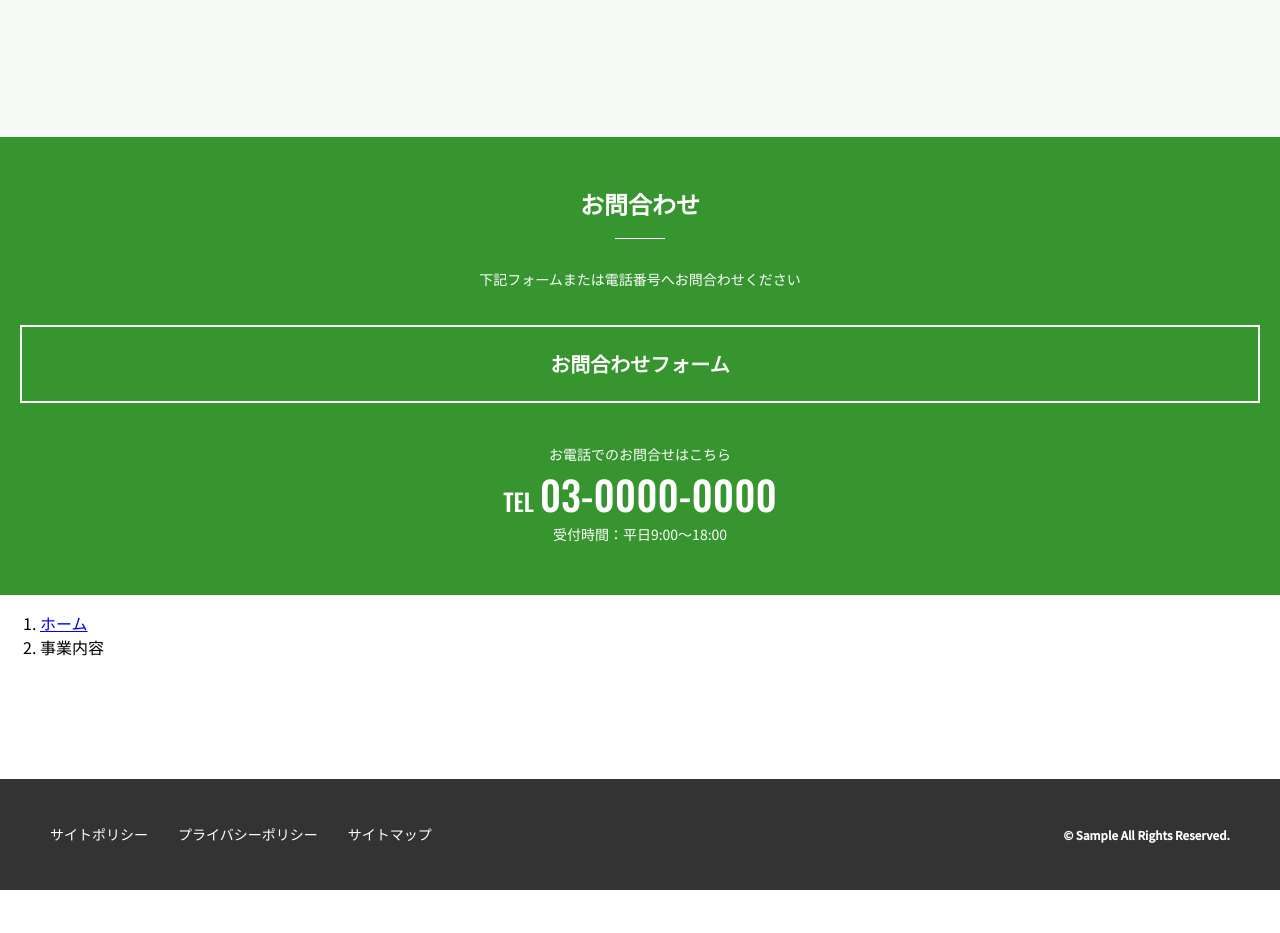
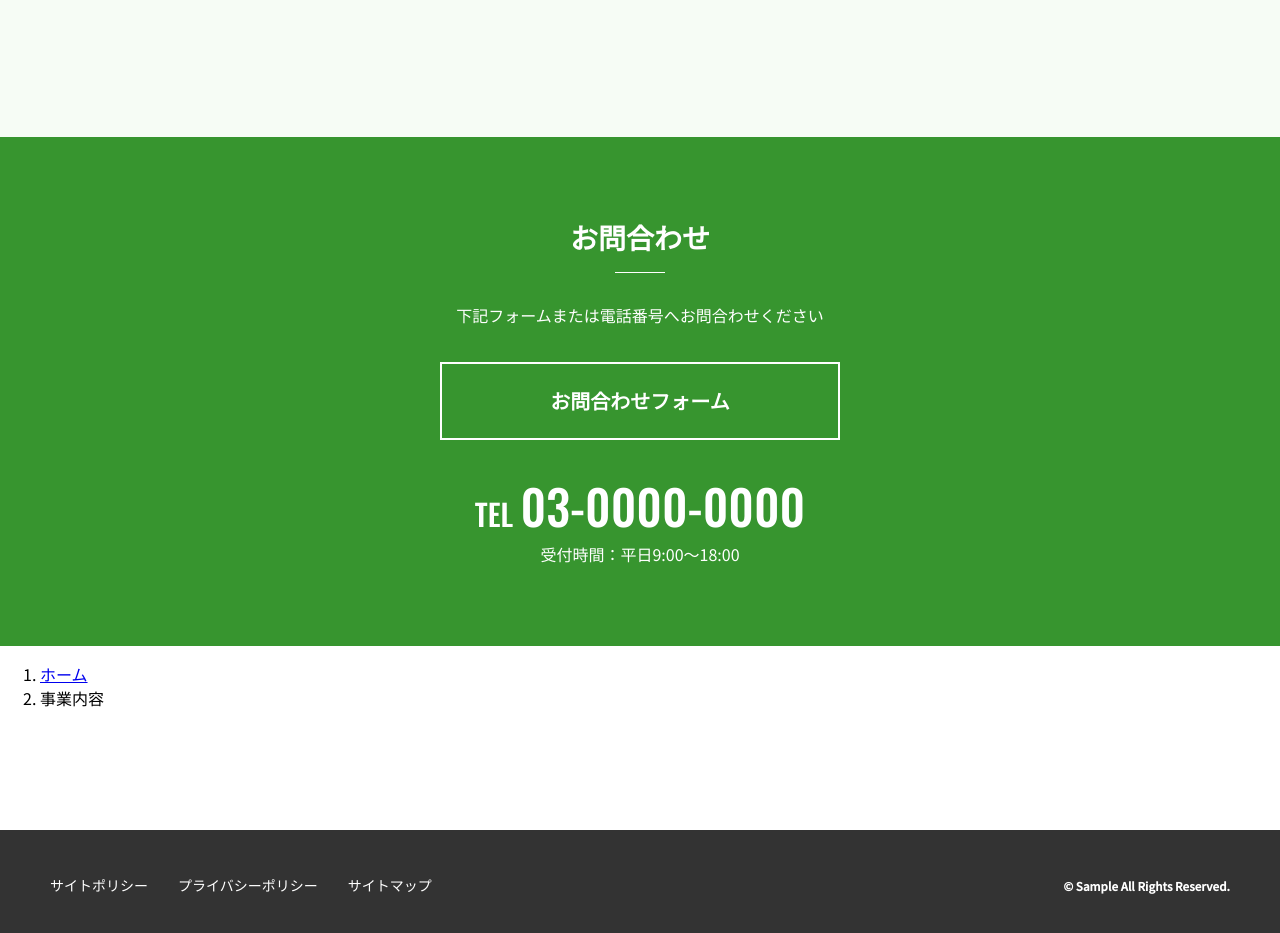
Before and after one commit to zakazan/mdn_coading_textbook, a plain HTML site: page EXERCISE02/index.html in a window 1280 px wide. Shown: the part 2600-3533 px from the top of the page. Before the commit the page ends 3490 px from the top, so only its background shows below. Drawn offline with nearby package versions, Linux system fonts and the light colour scheme.

Commit message:
cvエリアPC

```diff
--- a/EXERCISE02/css/common.css
+++ b/EXERCISE02/css/common.css
@@ -357,6 +357,46 @@ html {
     font-size: 14px;
 }
 
+@media screen and (min-width: 768px), print {
+    .cvArea {
+        padding: 75px 0 80px;
+    }
+
+    .cvArea__title {
+        font-size: 28px;
+        margin-bottom: 45px;
+    }
+
+    .cvArea__title::before {
+        bottom: -15px;
+    }
+
+    .cvArea__txt {
+        font-size: 16px;
+    }
+
+    .cvArea__btn {
+        max-width: 400px;
+        margin: 0 auto 30px;
+    }
+
+    .cvArea__tel {
+        font-size: 48px;
+    }
+
+    .cvArea__tel span {
+        font-size: 30px;
+    }
+
+    .cvArea__tel::before {
+        content: "";
+    }
+
+    .cvArea__biztime {
+        font-size: 16px;
+    }
+}
+
 /* footer */
 .footer {
     background-color: #333333;
```
